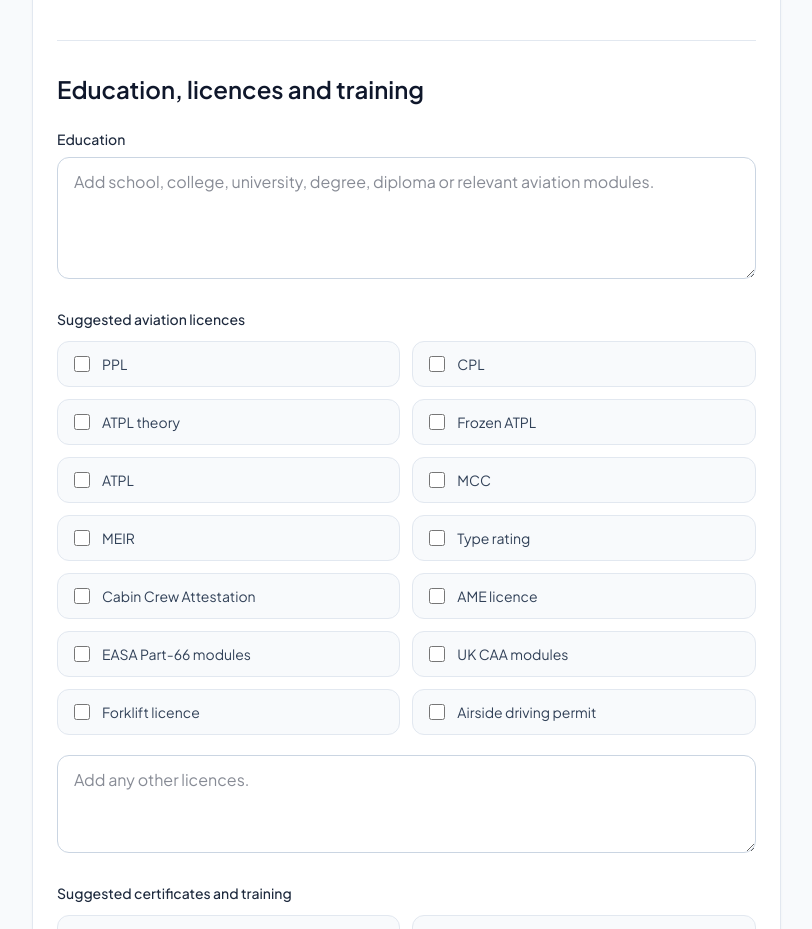
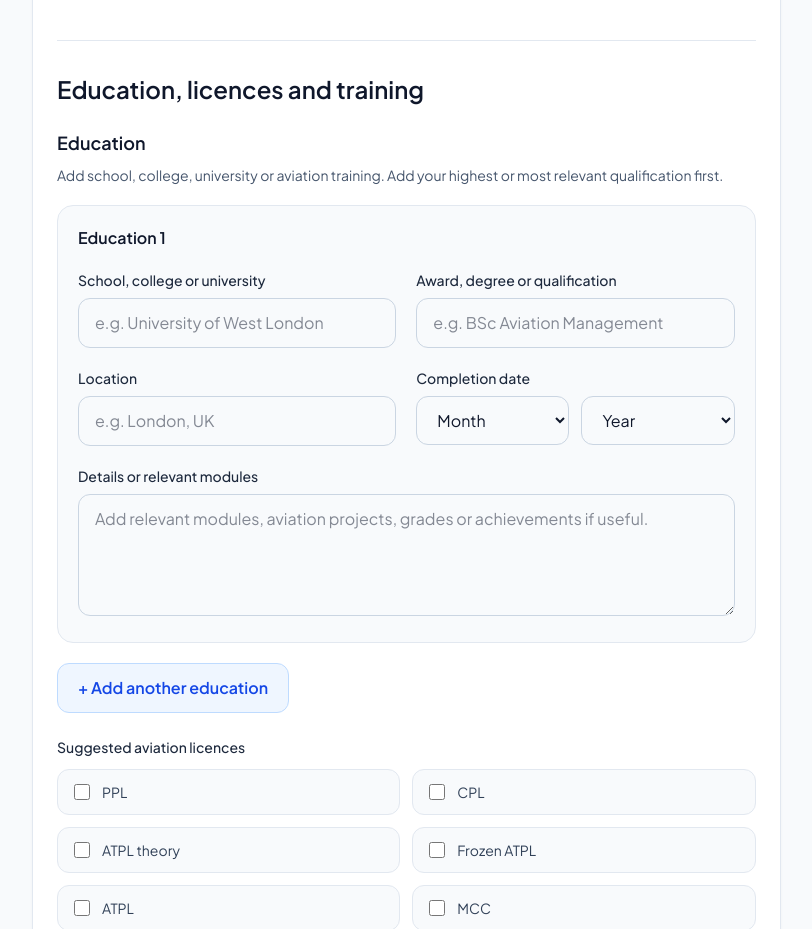
Before and after one commit to jjayakumaraero-eng/airportcv-web, a Next.js app: page /cv-builder in a window 1280 px wide. Shown: the part 3600-4529 px from the top of the page, without its empty margins (31-843 px from the left). Built offline with nearby package versions, Linux system fonts and the light colour scheme.

Commit message:
Add repeatable CV builder education fields

```diff
--- a/app/cv-builder/CVBuilderForm.tsx
+++ b/app/cv-builder/CVBuilderForm.tsx
@@ -17,6 +17,16 @@ endYear: string;
   achievements: string;
 };
 
+type EducationItem = {
+  id: string;
+  institutionName: string;
+  qualificationName: string;
+  location: string;
+  completionMonth: string;
+  completionYear: string;
+  details: string;
+};
+
 type MultiSelectField =
   | "selectedSkills"
   | "selectedSystems"
@@ -42,7 +52,7 @@ type FormData = {
 
   workExperiences: WorkExperience[];
 
-  education: string;
+  educationItems: EducationItem[];
   selectedLicences: string[];
   otherLicences: string;
   selectedCertifications: string[];
@@ -218,6 +228,17 @@ const yearOptions = Array.from({ length: 60 }, (_, index) =>
 );
 
 
+function createEducationItem(id: string): EducationItem {
+  return {
+    id,
+    institutionName: "",
+    qualificationName: "",
+    location: "",
+    completionMonth: "",
+    completionYear: "",
+    details: "",
+  };
+}
 function createWorkExperience(id: string): WorkExperience {
   return {
     id,
@@ -253,7 +274,7 @@ const initialFormData: FormData = {
 
   workExperiences: [createWorkExperience("experience-1")],
 
-  education: "",
+  educationItems: [createEducationItem("education-1")],
   selectedLicences: [],
   otherLicences: "",
   selectedCertifications: [],
@@ -384,6 +405,43 @@ endYear: checked ? "" : experience.endYear,
           : currentData.workExperiences.filter(
               (experience) => experience.id !== id
             ),
+    }));
+  }
+  function updateEducationItem(
+  id: string,
+  field: keyof Omit<EducationItem, "id">,
+  value: string
+) {
+  setFormData((currentData) => ({
+    ...currentData,
+    educationItems: currentData.educationItems.map((item) =>
+      item.id === id
+        ? {
+            ...item,
+            [field]: value,
+          }
+        : item
+    ),
+  }));
+}
+
+function addEducationItem() {
+  setFormData((currentData) => ({
+    ...currentData,
+    educationItems: [
+      ...currentData.educationItems,
+      createEducationItem(`education-${Date.now()}`),
+    ],
+  }));
+}
+
+function removeEducationItem(id: string) {
+  setFormData((currentData) => ({
+    ...currentData,
+    educationItems:
+      currentData.educationItems.length === 1
+        ? currentData.educationItems
+        : currentData.educationItems.filter((item) => item.id !== id),
   }));
 }
 
@@ -954,23 +1012,160 @@ endYear: checked ? "" : experience.endYear,
               </h2>
 
              <div className="mt-6">
-                <label
-                  htmlFor="education"
-                  className="mb-2 block text-sm font-medium text-slate-800"
-                >
-                  Education
+  <h3 className="text-lg font-semibold text-slate-900">Education</h3>
+  <p className="mt-2 text-sm text-slate-600">
+    Add school, college, university or aviation training. Add your highest or
+    most relevant qualification first.
+  </p>
+
+  <div className="mt-5 space-y-6">
+    {formData.educationItems.map((item, index) => (
+      <div
+        key={item.id}
+        className="rounded-2xl border border-slate-200 bg-slate-50 p-5"
+      >
+        <div className="mb-5 flex items-center justify-between gap-4">
+          <h4 className="font-semibold text-slate-900">
+            Education {index + 1}
+          </h4>
+
+          {formData.educationItems.length > 1 && (
+            <button
+              type="button"
+              onClick={() => removeEducationItem(item.id)}
+              className="text-sm font-semibold text-red-600 hover:text-red-700"
+            >
+              Remove
+            </button>
+          )}
+        </div>
+
+        <div className="grid gap-5 md:grid-cols-2">
+          <div>
+            <label className="mb-2 block text-sm font-medium text-slate-800">
+              School, college or university
+            </label>
+            <input
+              type="text"
+              value={item.institutionName}
+              onChange={(event) =>
+                updateEducationItem(
+                  item.id,
+                  "institutionName",
+                  event.target.value
+                )
+              }
+              placeholder="e.g. University of West London"
+              className="w-full rounded-xl border border-slate-300 px-4 py-3 text-slate-900 outline-none focus:border-blue-500 focus:ring-2 focus:ring-blue-100"
+            />
+          </div>
+
+          <div>
+            <label className="mb-2 block text-sm font-medium text-slate-800">
+              Award, degree or qualification
+            </label>
+            <input
+              type="text"
+              value={item.qualificationName}
+              onChange={(event) =>
+                updateEducationItem(
+                  item.id,
+                  "qualificationName",
+                  event.target.value
+                )
+              }
+              placeholder="e.g. BSc Aviation Management"
+              className="w-full rounded-xl border border-slate-300 px-4 py-3 text-slate-900 outline-none focus:border-blue-500 focus:ring-2 focus:ring-blue-100"
+            />
+          </div>
+
+          <div>
+            <label className="mb-2 block text-sm font-medium text-slate-800">
+              Location
+            </label>
+            <input
+              type="text"
+              value={item.location}
+              onChange={(event) =>
+                updateEducationItem(item.id, "location", event.target.value)
+              }
+              placeholder="e.g. London, UK"
+              className="w-full rounded-xl border border-slate-300 px-4 py-3 text-slate-900 outline-none focus:border-blue-500 focus:ring-2 focus:ring-blue-100"
+            />
+          </div>
+
+          <div>
+            <label className="mb-2 block text-sm font-medium text-slate-800">
+              Completion date
+            </label>
+            <div className="grid grid-cols-2 gap-3">
+              <select
+                value={item.completionMonth}
+                onChange={(event) =>
+                  updateEducationItem(
+                    item.id,
+                    "completionMonth",
+                    event.target.value
+                  )
+                }
+                className="w-full rounded-xl border border-slate-300 px-4 py-3 text-slate-900 outline-none focus:border-blue-500 focus:ring-2 focus:ring-blue-100"
+              >
+                <option value="">Month</option>
+                {monthOptions.map((month) => (
+                  <option key={month} value={month}>
+                    {month}
+                  </option>
+                ))}
+              </select>
+
+              <select
+                value={item.completionYear}
+                onChange={(event) =>
+                  updateEducationItem(
+                    item.id,
+                    "completionYear",
+                    event.target.value
+                  )
+                }
+                className="w-full rounded-xl border border-slate-300 px-4 py-3 text-slate-900 outline-none focus:border-blue-500 focus:ring-2 focus:ring-blue-100"
+              >
+                <option value="">Year</option>
+                {yearOptions.map((year) => (
+                  <option key={year} value={year}>
+                    {year}
+                  </option>
+                ))}
+              </select>
+            </div>
+          </div>
+        </div>
+
+        <div className="mt-5">
+          <label className="mb-2 block text-sm font-medium text-slate-800">
+            Details or relevant modules
           </label>
           <textarea
-                  id="education"
-                  name="education"
             rows={4}
-                  value={formData.education}
-                  onChange={handleTextChange}
-                  placeholder="Add school, college, university, degree, diploma or relevant aviation modules."
-                  className="w-full rounded-xl border border-slate-300 px-4 py-3 text-slate-900 outline-none focus:border-blue-500 focus:ring-2 focus:ring-blue-100"
-                />
-              </div>
-
+            value={item.details}
+            onChange={(event) =>
+              updateEducationItem(item.id, "details", event.target.value)
+            }
+            placeholder="Add relevant modules, aviation projects, grades or achievements if useful."
+            className="w-full rounded-xl border border-slate-300 px-4 py-3 text-slate-900 outline-none focus:border-blue-500 focus:ring-2 focus:ring-blue-100"
+          />
+        </div>
+      </div>
+    ))}
+  </div>
+
+  <button
+    type="button"
+    onClick={addEducationItem}
+    className="mt-5 rounded-xl border border-blue-200 bg-blue-50 px-5 py-3 font-semibold text-blue-700 hover:bg-blue-100"
+  >
+    + Add another education
+  </button>
+</div>
               <div className="mt-6">
                 <p className="mb-3 text-sm font-medium text-slate-800">
                   Suggested aviation licences
@@ -1377,9 +1572,32 @@ endYear: checked ? "" : experience.endYear,
   <h3 className="font-bold uppercase tracking-wide text-slate-900">
     Education
   </h3>
+
+  <div className="mt-2 space-y-5">
+    {formData.educationItems.map((item) => {
+      const completionDate =
+        item.completionMonth && item.completionYear
+          ? `${item.completionMonth} ${item.completionYear}`
+          : "Completion date";
+
+      return (
+        <div key={item.id}>
+          <p className="font-semibold text-slate-900">
+            {item.qualificationName || "Qualification"}
+            {item.institutionName ? ` | ${item.institutionName}` : ""}
+          </p>
+
+          <p>
+            {item.location || "Location"} | {completionDate}
+          </p>
+
           <p className="mt-2 whitespace-pre-line">
-                      {formData.education || "Education will appear here."}
-                    </p>
+            {item.details || "Education details will appear here."}
+          </p>
+        </div>
+      );
+    })}
+  </div>
 </section>
 
                   <section className="border-t border-slate-200 pt-4">
```
Lines whose indentation alone changed are shown as unchanged.
